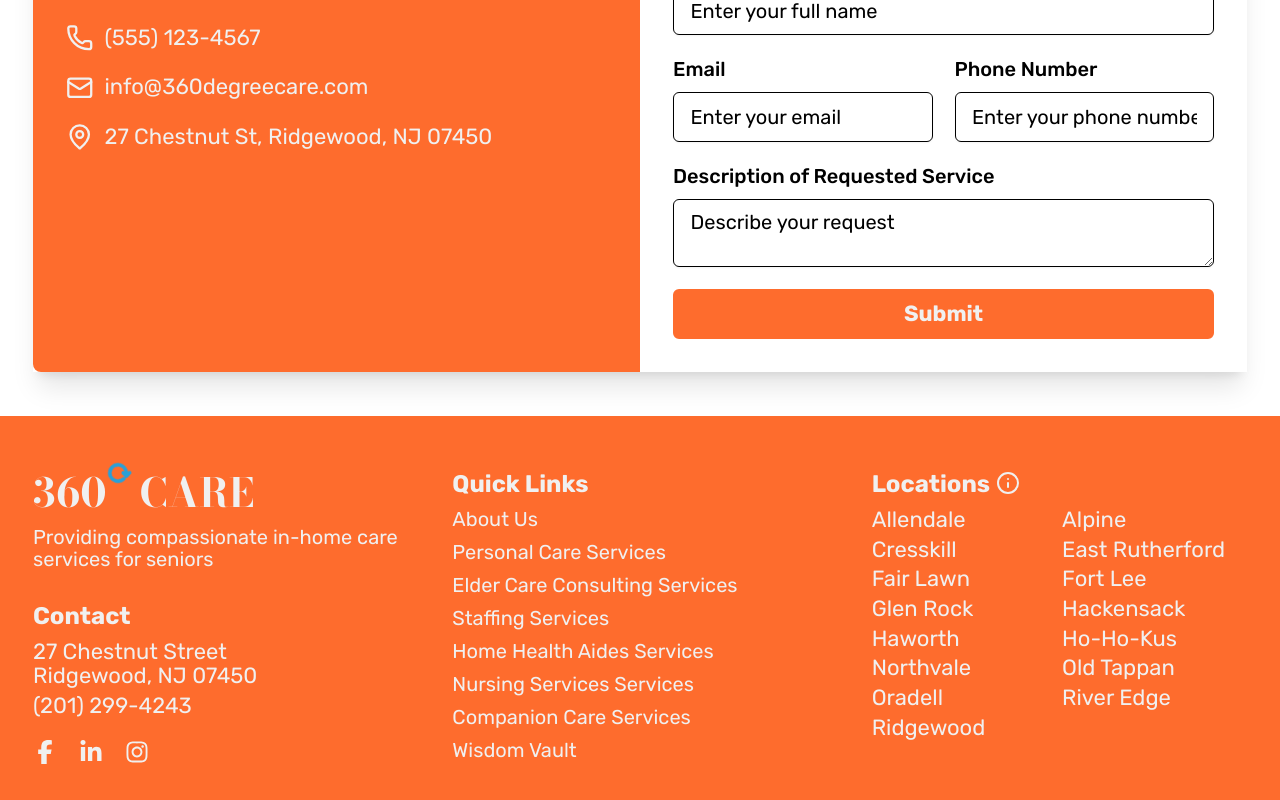
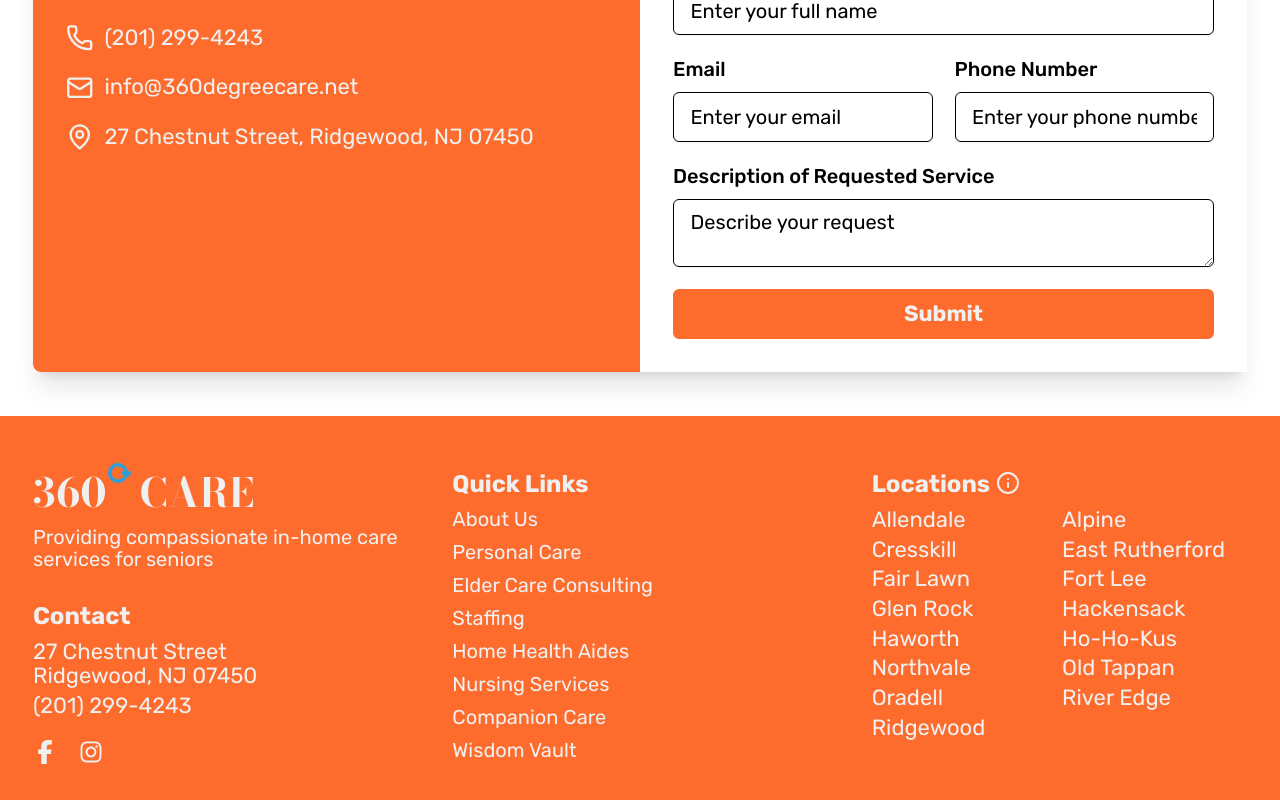
Before and after one commit to pixelverse-studios/360-degree-care, a Next.js app: page /contact/general in a window 1280 px wide. Shown: the part 320-1120 px from the top of the page. Built offline with nearby package versions, Linux system fonts and the light colour scheme; a web font is replaced by a local one.

Commit message:
add social links

```diff
--- a/src/components/Footer.tsx
+++ b/src/components/Footer.tsx
@@ -8,7 +8,7 @@ import { CompanyName } from '@/components/Logo'
 import { cn } from '@/lib/utils'
 import Logo from '@/components/Logo'
 import { navLinks, footerResources } from '@/utils/routes'
-import { ADDRESS, PHONE } from '@/utils/constants'
+import { ADDRESS, FACEBOOK, INSTA, PHONE } from '@/utils/constants'
 import { HoverPopover } from './ui/popover'
 
 const [aboutLink, serviceLink, faqLink] = navLinks
@@ -52,13 +52,18 @@ export default function Footer() {
 
                             {/* Social Icons */}
                             <div className="flex space-x-4 mt-4">
-                                <a href="#" className={linkHover}>
+                                <a
+                                    href={FACEBOOK}
+                                    target="_blank"
+                                    className={linkHover}
+                                >
                                     <FaFacebookF size={24} />
                                 </a>
-                                <a href="#" className={linkHover}>
-                                    <FaLinkedinIn size={24} />
-                                </a>
-                                <a href="#" className={linkHover}>
+                                <a
+                                    href={INSTA}
+                                    target="_blank"
+                                    className={linkHover}
+                                >
                                     <FaInstagram size={24} />
                                 </a>
                             </div>
@@ -80,7 +85,7 @@ export default function Footer() {
                                 href={item.route}
                                 className={cn(quickLinkStyles, linkHover)}
                             >
-                                {item.label} Services
+                                {item.label}
                             </Link>
                         ))}
                         <Link
--- a/src/components/contact/ContactForm.tsx
+++ b/src/components/contact/ContactForm.tsx
@@ -26,6 +26,7 @@ import {
     SelectItem
 } from '../ui/select'
 import ContactSuccessMessage from './ContactSuccessMessage'
+import { EMAIL, PHONE, ADDRESS } from '@/utils/constants'
 
 function canSubmit(form: any) {
     return Object.values(form).every(val => val)
@@ -93,15 +94,17 @@ export default function ContactForm() {
                 {config?.description && <p>{config.description}</p>}
                 <div className="flex items-center space-x-2">
                     <Phone className="w-5 h-5" />
-                    <span>(555) 123-4567</span>
+                    <span>{PHONE}</span>
                 </div>
                 <div className="flex items-center space-x-2">
                     <Mail className="w-5 h-5" />
-                    <span>info@360degreecare.com</span>
+                    <span>{EMAIL}</span>
                 </div>
                 <div className="flex items-center space-x-2">
                     <MapPin className="w-5 h-5" />
-                    <span>27 Chestnut St, Ridgewood, NJ 07450</span>
+                    <span>
+                        {ADDRESS.STREET}, {ADDRESS.DETAILS}
+                    </span>
                 </div>
             </div>
             <div className="p-6 bg-white-bright rounded-tr-lg rounded-br-lg">
--- a/src/components/hero/HomeHero.tsx
+++ b/src/components/hero/HomeHero.tsx
@@ -20,7 +20,7 @@ export default function HomeHero() {
                         Concierge Level Home Health Care
                     </h1>
                     <h2 className="text-primary">
-                        The Finest Nurses and Home Aids in New Jersey
+                        The Finest Nurses and Home Aides in New Jersey
                     </h2>
                 </div>
                 <p className="text-lg">
--- a/src/utils/constants.ts
+++ b/src/utils/constants.ts
@@ -4,6 +4,8 @@ export const ADDRESS = {
     STREET: '27 Chestnut Street',
     DETAILS: 'Ridgewood, NJ 07450'
 }
+export const INSTA = 'https://www.instagram.com/360degreecarenj/'
+export const FACEBOOK = 'https://www.facebook.com/profile.php?id=61574893462190'
 
 // ticket number: 1928675
 // temp password: Temp2025!
--- a/src/utils/home.ts
+++ b/src/utils/home.ts
@@ -44,7 +44,7 @@ export const SERVICE_CARDS: CardProps[] = [
         icon: FaHandHoldingHeart,
         title: 'Home Health Care',
         description:
-            '360 Degree Care provides professional home health care services including skilled nursing, therapy, and personal care. Tailored to support your recovery, enhance overall well-being, and maintain indepenence, all while receiving comfort and care you deserve in your own home.',
+            '360 Degree Care provides professional home health care services including skilled nursing, therapy, and personal care. Tailored to support your recovery, enhance overall well-being, and maintain independence, all while receiving comfort and care you deserve in your own home.',
         bgColor: 'bg-[#fff]'
     },
     {
```
